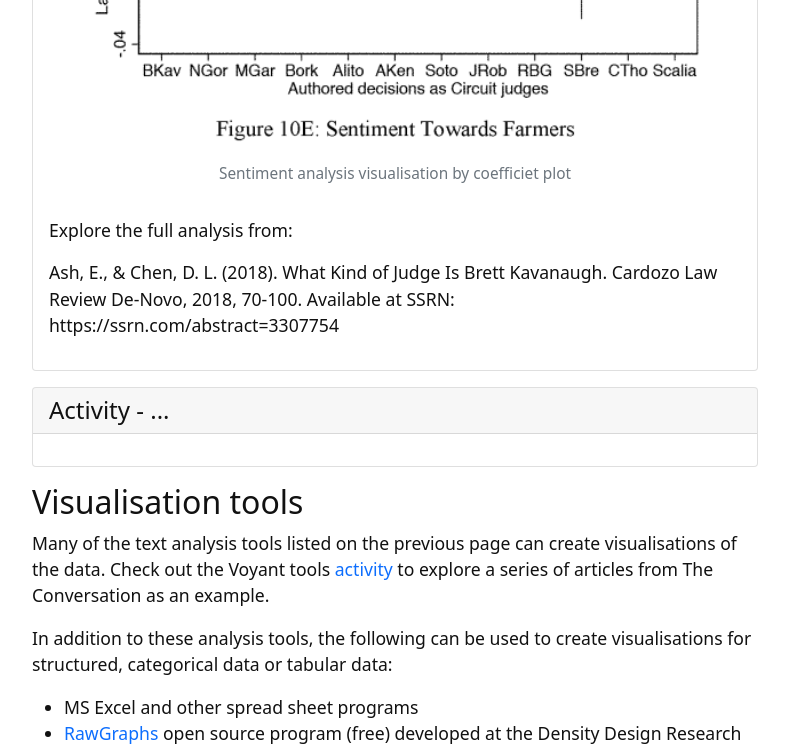
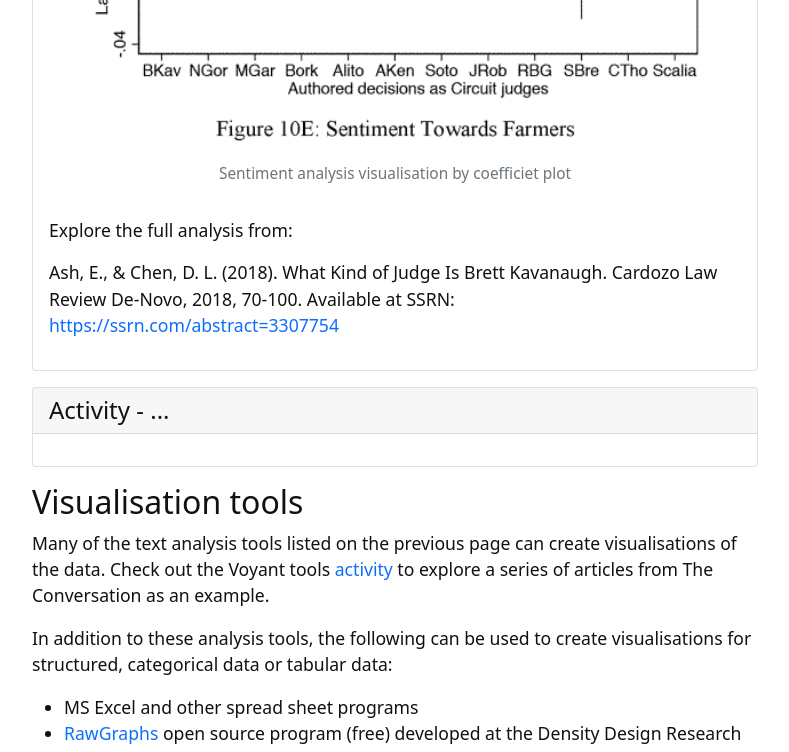
Before and after one commit to GULibrarySandbox/intro-text-mining-analysis-2022, a Jekyll site: the page built from content/8-visualising_data.md, in a window 1280 px wide and 900 px high, scrolled down 8578 px, cut to the strip 0-752 px from the top of the window. Shown: the whole strip, without its empty margins (245-1034 px from the left). Built offline with Jekyll 4.4.1, drawn with Linux system fonts in a browser that asks for light colours; part of the change alters nothing that is shown.

```diff
--- a/content/8-visualising_data.md
+++ b/content/8-visualising_data.md
@@ -114,7 +114,7 @@ This research undertook quantitative text analysis of the corpus of U.S. Circuit
 
 Explore the full analysis from:
 
-Ash, E., & Chen, D. L. (2018). What Kind of Judge Is Brett Kavanaugh. Cardozo Law Review De-Novo, 2018, 70-100.  Available at SSRN: https://ssrn.com/abstract=3307754
+Ash, E., & Chen, D. L. (2018). What Kind of Judge Is Brett Kavanaugh. Cardozo Law Review De-Novo, 2018, 70-100.  Available at SSRN: [https://ssrn.com/abstract=3307754](https://ssrn.com/abstract=3307754)
 
 {% endcapture %} {% include card.html header="Coefficient plot visualising sentiment analysis" text=text %}
 
```
